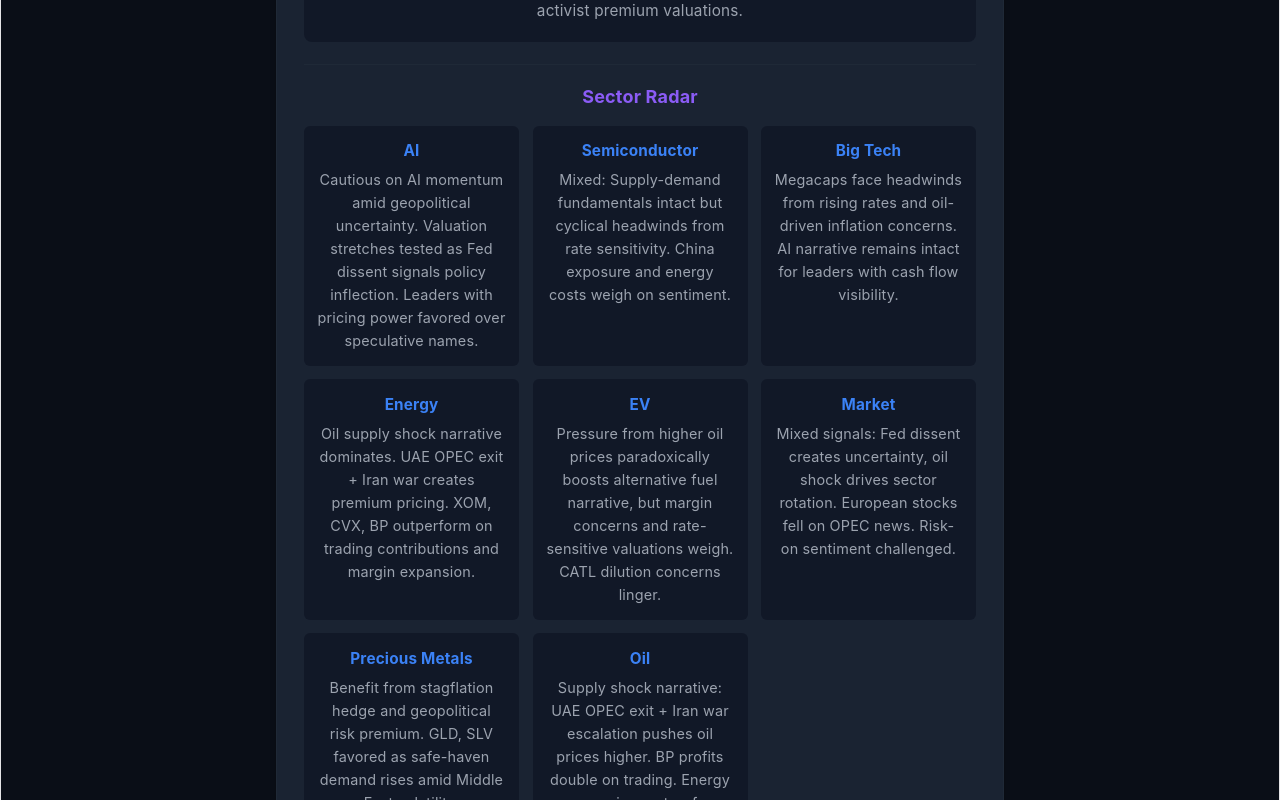
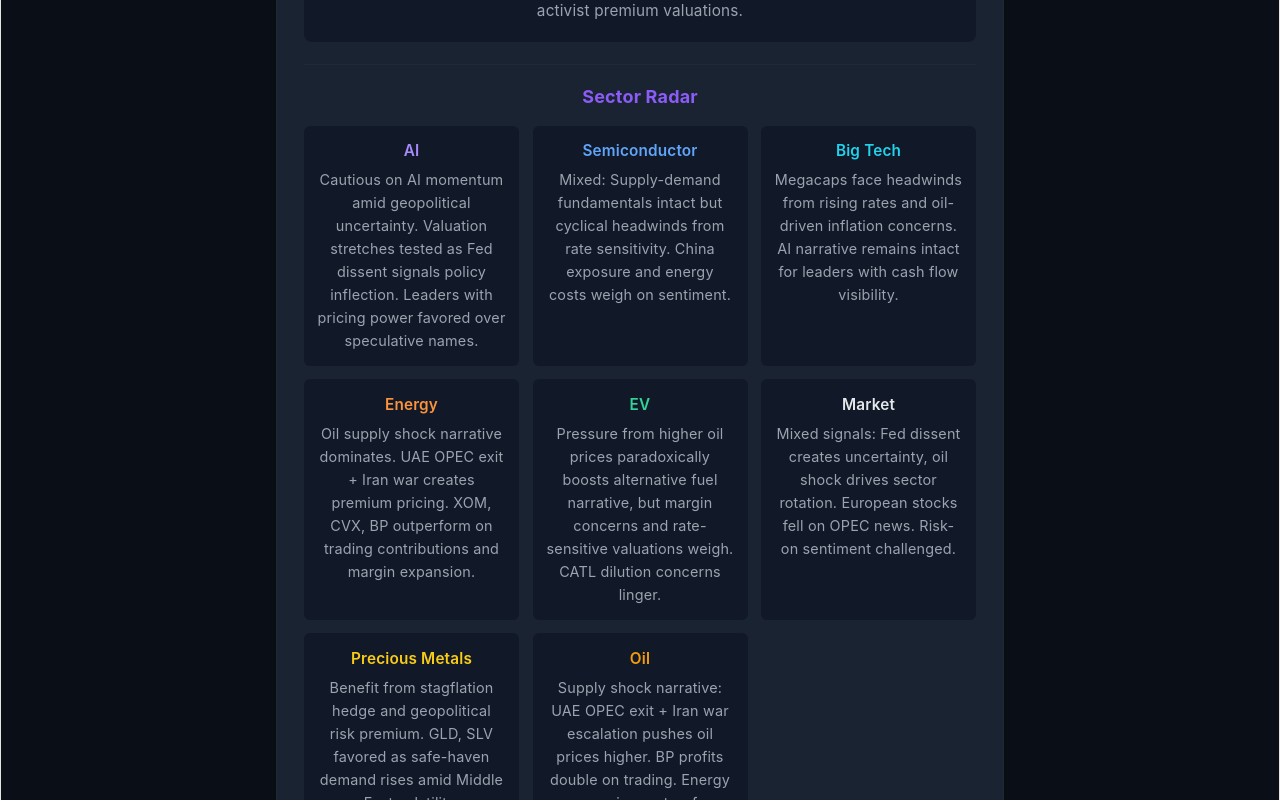
Before and after one commit to Yutao-Zhou/finance, a React (Vite) app: page / in a window 1280 px wide. Shown: the part 2200-3000 px from the top of the page. Built offline with nearby package versions, Linux system fonts and the light colour scheme.

Commit message:
feat: update color of each sector

```diff
--- a/src/App.css
+++ b/src/App.css
@@ -440,9 +440,47 @@
 
 .sector-name {
   font-size: 0.85rem;
-  color: var(--accent-blue);
   text-transform: capitalize;
   margin-bottom: 0.25rem;
+  font-weight: 600;
+}
+
+/* Sector-specific colors */
+.sector-item[data-sector="ai"] .sector-name {
+  color: #A78BFA;
+}
+
+.sector-item[data-sector="semiconductor"] .sector-name {
+  color: #60A5FA;
+}
+
+.sector-item[data-sector="bigTech"] .sector-name {
+  color: #22D3EE;
+}
+
+.sector-item[data-sector="energy"] .sector-name {
+  color: #FB923C;
+}
+
+.sector-item[data-sector="ev"] .sector-name {
+  color: #34D399;
+}
+
+.sector-item[data-sector="market"] .sector-name {
+  color: #E5E7EB;
+}
+
+.sector-item[data-sector="preciousMetals"] .sector-name {
+  color: #FACC15;
+}
+
+.sector-item[data-sector="oil"] .sector-name {
+  color: #F59E0B;
+}
+
+/* Light mode adjustments */
+html.light-mode .sector-item[data-sector="market"] .sector-name {
+  color: #1F2937;
 }
 
 .sector-desc {
--- a/src/App.jsx
+++ b/src/App.jsx
@@ -181,7 +181,7 @@
           <div className="sector-grid">
             {Object.entries(sectorRadar).map(([key, value]) => (
               t(value, lang) && !t(value, lang).startsWith('[') && (
-                <div key={key} className="sector-item">
+                <div key={key} className="sector-item" data-sector={key}>
                   <h4 className="sector-name">{t(sectorNames[key], lang)}</h4>
                   <p className="sector-desc">{t(value, lang)}</p>
                 </div>
```
